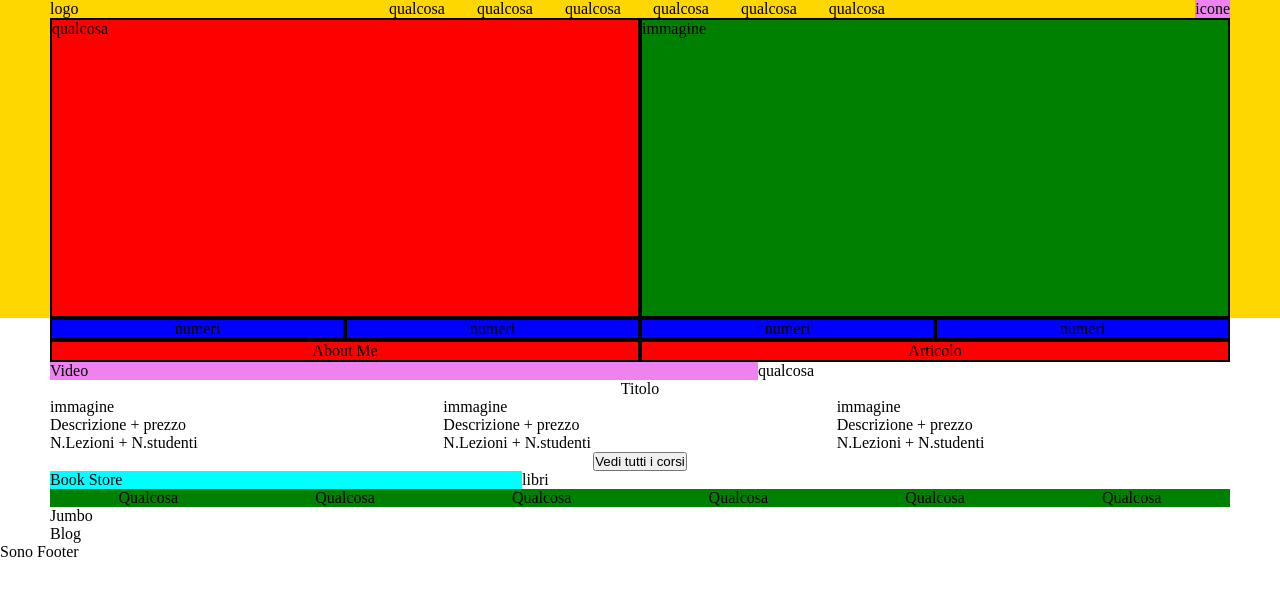
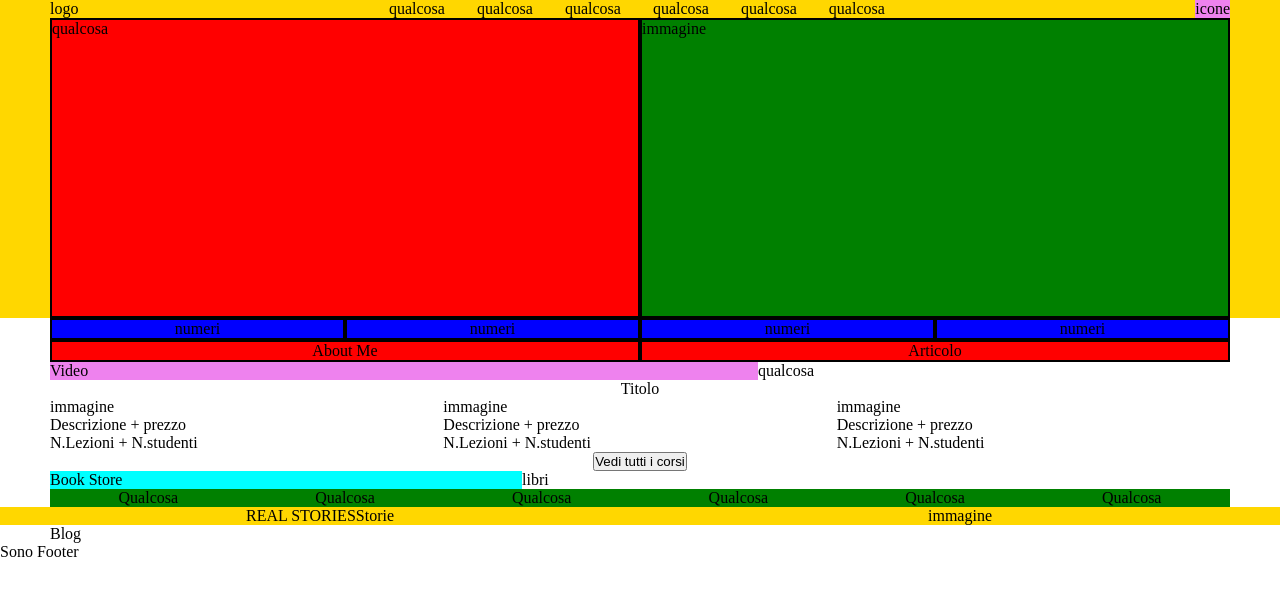
Before and after one commit to Marco-Vigilio/proj-html-vuejs, a Vue app: page / in a window 1280 px wide. Shown: the top 596 px of the page. Built offline with nearby package versions, Linux system fonts and the light colour scheme.

Commit message:
sposto il component Jumbotron fuori dal contain e creo la sua struttura

```diff
--- a/src/components/AppMain.vue
+++ b/src/components/AppMain.vue
@@ -6,7 +6,9 @@
             <Courses />
             <BookStore />
             <Sponsors />
-            <Jumbotron />
+        </div>
+        <Jumbotron />
+        <div class="contain">
             <Blog />
         </div>
     </main>
--- a/src/components/main/Jumbotron.vue
+++ b/src/components/main/Jumbotron.vue
@@ -1,9 +1,28 @@
 <template >
-    <div class="jumbotron">Jumbo</div>
+    <div class="jumbotron">
+        <section>
+            <span>REAL STORIES</span>
+            Storie
+        </section>
+        <section>
+            immagine
+        </section>
+    </div>
 </template>
 <script>
 export default {
     name: "Jumbotron",
 }
 </script>
-<style lang="scss" scoped></style>
+<style lang="scss" scoped>
+div.jumbotron {
+    background-color: gold;
+    display: flex;
+
+    section {
+        display: flex;
+        justify-content: center;
+        width: calc(100% / 2);
+    }
+}
+</style>
```
